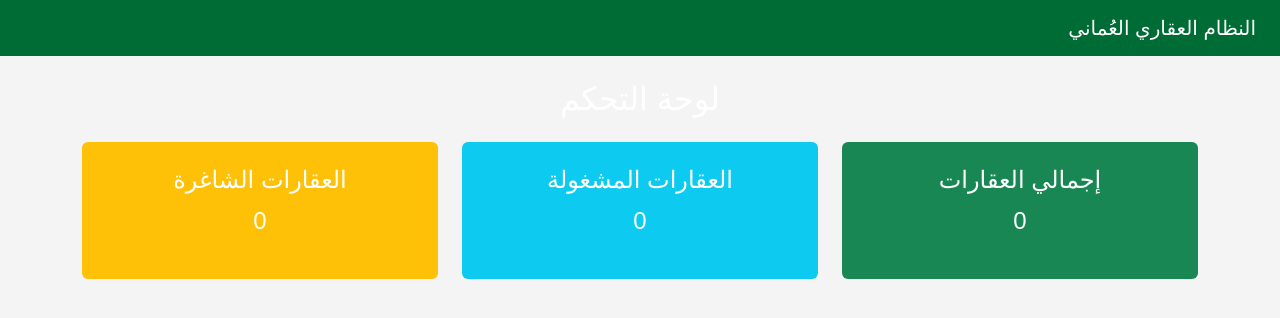
After one commit to alabri0803/rentalmanagement, a Django app: page /properties/dashboard/ in a window 1280 px wide. The commit adds this page. Shown: the top 318 px of the page. Run offline with Django 5.2, Linux system fonts and the light colour scheme; data that the repository does not hold is empty.

Commit message:
تحسينات مرحلة ثانية

```diff
--- /dev/null
+++ b/properties/templates/base.html
@@ -0,0 +1,29 @@
+<!DOCTYPE html>
+<html lang="ar" dir="rtl">
+<head>
+  <meta charset="UTF-8">
+  <title>{% block title %}إدارة العقارات{% endblock %}</title>
+  <link href="https://cdn.jsdelivr.net/npm/bootstrap@5.3.3/dist/css/bootstrap.rtl.min.css" rel="stylesheet">
+  <style>
+    body {
+      font-family: 'Cairo', sans-serif;
+      background-color: #f4f4f4
+    }
+    .navbar {
+      background-color: #006c35;
+    }
+    .navbar-brand, .nav-link, h2, h3, h4 {
+      color: #ffffff !important;
+    }
+  </style>
+</head>
+<body>
+  <nav class="navbar navbar-expand-lg px-4">
+    <a class="navbar-brand" href="/">النظام العقاري العُماني</a>
+  </nav>
+  <div class="container py-4">
+    {% block content %}
+    {% endblock %}
+  </div>
+</body>
+</html>
--- /dev/null
+++ b/properties/templates/properties/dashboard.html
@@ -0,0 +1,25 @@
+{% extends "base.html" %}
+{% block title %}لوحة العقارات{% endblock %}
+{% block content %}
+<h2 class="text-center">لوحة التحكم</h2>
+<div class="row text-center mt-4">
+  <div class="col">
+    <div class="p-4 bg-success text-white rounded">
+      <h4>إجمالي العقارات</h4>
+      <p style="font-size: 24px;">{{ total }}</p>
+    </div>
+  </div>
+  <div class="col">
+    <div class="p-4 bg-info text-white rounded">
+      <h4>العقارات المشغولة</h4>
+      <p style="font-size: 24px;">{{ occupied }}</p>
+    </div>
+  </div>
+  <div class="col">
+    <div class="p-4 bg-warning text-white rounded">
+      <h4>العقارات الشاغرة</h4>
+      <p style="font-size: 24px;">{{ vacant }}</p>
+    </div>
+  </div>
+</div>
+{% endblock %}
--- a/properties/urls.py
+++ b/properties/urls.py
@@ -6,4 +6,5 @@ urlpatterns = [
   path('', views.property_list, name='property_list'),
   path('<int:pk>/', views.property_detail, name='property_detail'),
   path('add/', views.property_create, name='property_create'),
+  path('dashboard/', views.property_dashboard, name='property_dashboard'),
 ]
--- a/properties/views.py
+++ b/properties/views.py
@@ -22,3 +22,9 @@ def property_create(request):
   else:
     form = PropertyForm()
   return render(request, 'properties/form.html', {'form': form})
+
+def property_dashboard(request):
+  total = Property.objects.count()
+  occupied = Property.objects.filter(status='مشغول').count()
+  vacant = Property.objects.filter(status='شاغر').count()
+  return render(request, 'properties/dashboard.html', {'total': total, 'occupied': occupied, 'vacant': vacant})
```
Also changed, not shown: properties/admin.py (+12 -3 lines), properties/forms.py (+8 -2 lines), properties/models.py (+35 -9 lines), properties/templates/properties/list.html (+14 -18 lines), properties/migrations/0004_property_category_property_has_elevator_and_more.py (added).
